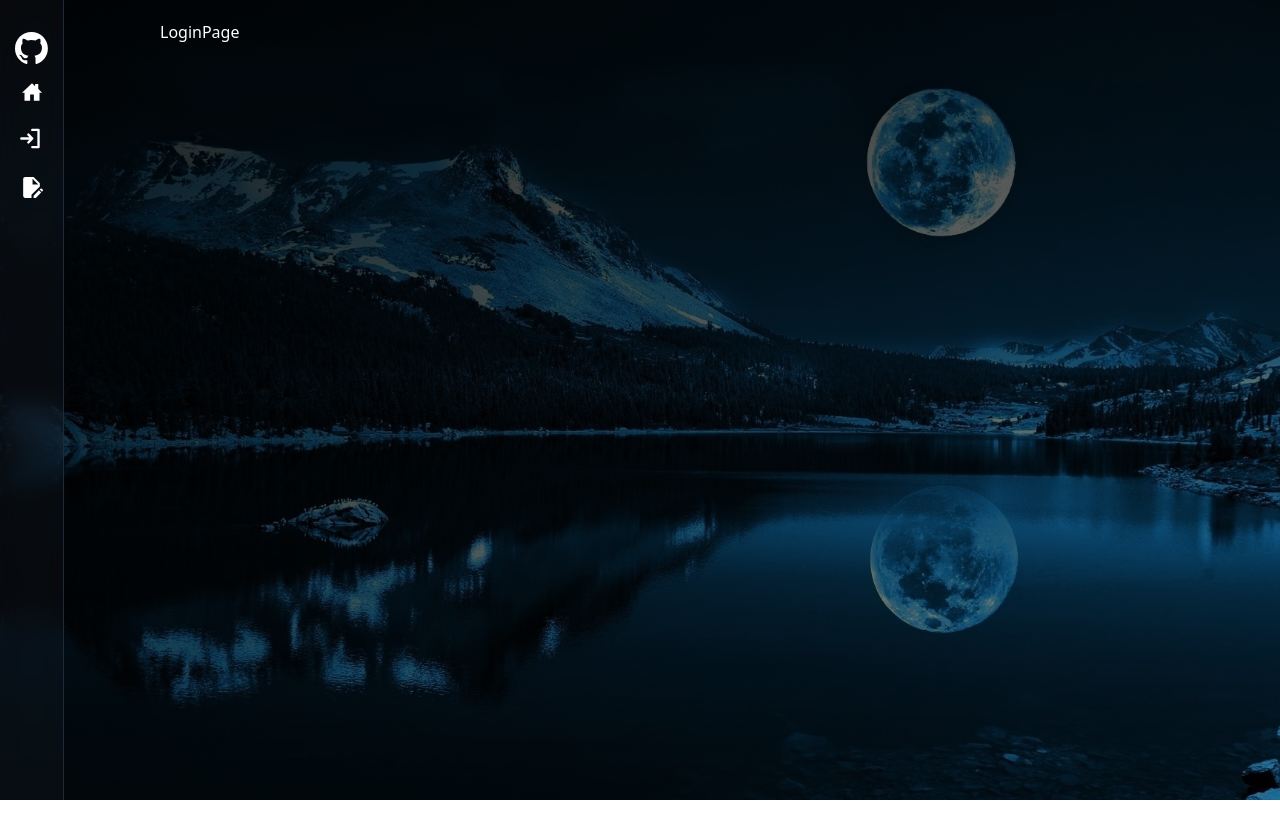
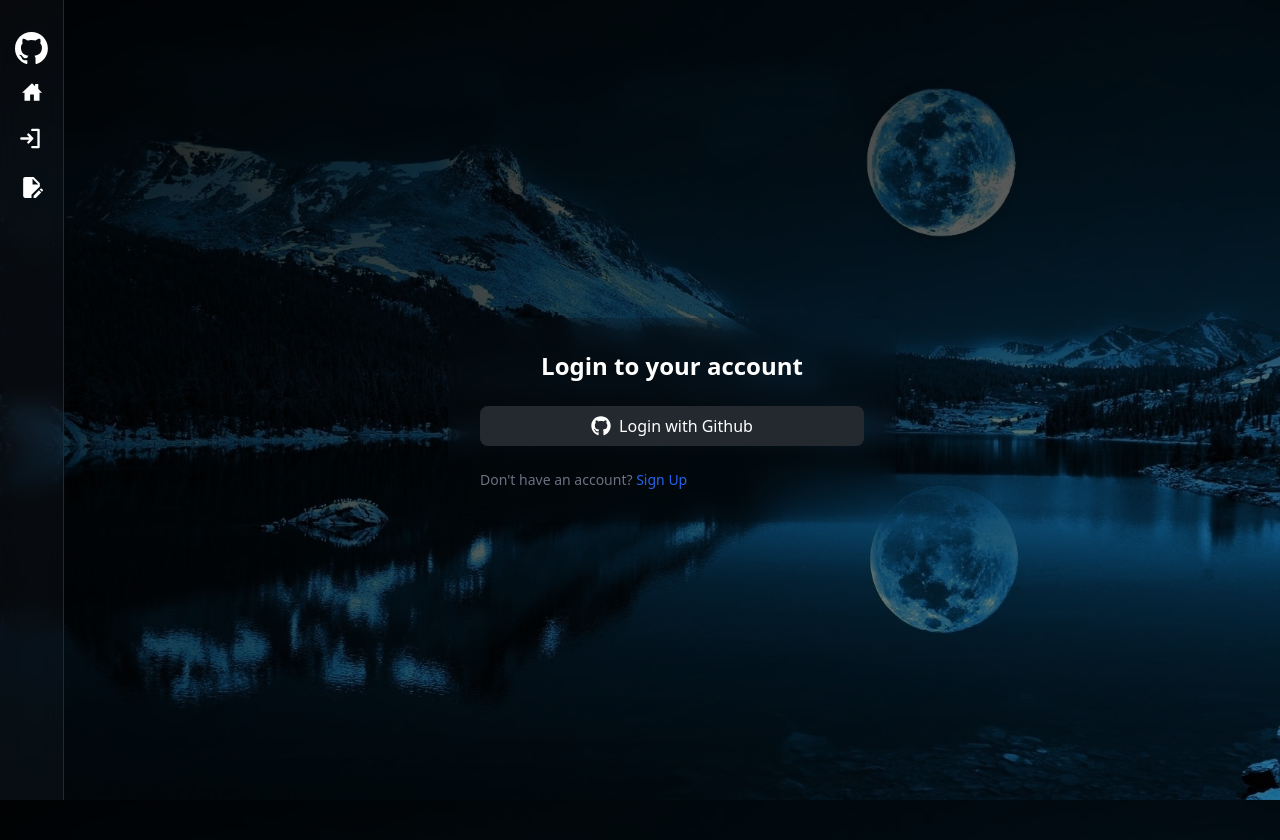
Before and after one commit to nidhipawar5/my-github-app, a React (Vite) app in the folder frontend/: page /login in a window 1280 px wide. Before the commit the page ends 800 px from the top, so only its background shows below. Built offline with nearby package versions, Linux system fonts and the light colour scheme.

Commit message:
LoginPage setup

```diff
--- a/frontend/src/pages/LoginPage.jsx
+++ b/frontend/src/pages/LoginPage.jsx
@@ -1,9 +1,31 @@
-import React from 'react'
+import { FaGithub } from "react-icons/fa";
+import { Link } from "react-router-dom";
 
 const LoginPage = () => {
-  return (
-    <div>LoginPage</div>
-  )
-}
+	return (
+		<div className='flex flex-col items-center justify-center px-6 py-8 mx-auto h-screen lg:py-0'>
+			<div className='w-full bg-glass rounded-lg shadow md:mt-0 sm:max-w-md xl:p-0'>
+				<div className='p-6 space-y-4 md:space-y-6 sm:p-8'>
+					<h1 className='text-xl font-bold  md:text-2xl text-center'>Login to your account</h1>
+					<button
+						type='button'
+						className='text-white bg-[#24292F] hover:bg-[#24292F]/90 focus:ring-4
+						focus:outline-none focus:ring-[#24292F]/50
+              font-medium rounded-lg flex gap-2 p-2 items-center w-full text-center justify-center'
+					>
+						<FaGithub className='w-5 h-5' />
+						Login with Github
+					</button>
+					<p className='text-sm font-light text-gray-500'>
+						{"Don't"} have an account?{" "}
+						<Link to='/signup' className='font-medium text-primary-600 hover:underline text-blue-600'>
+							Sign Up
+						</Link>
+					</p>
+				</div>
+			</div>
+		</div>
+	);
+};
 
-export default LoginPage
+export default LoginPage;
```
